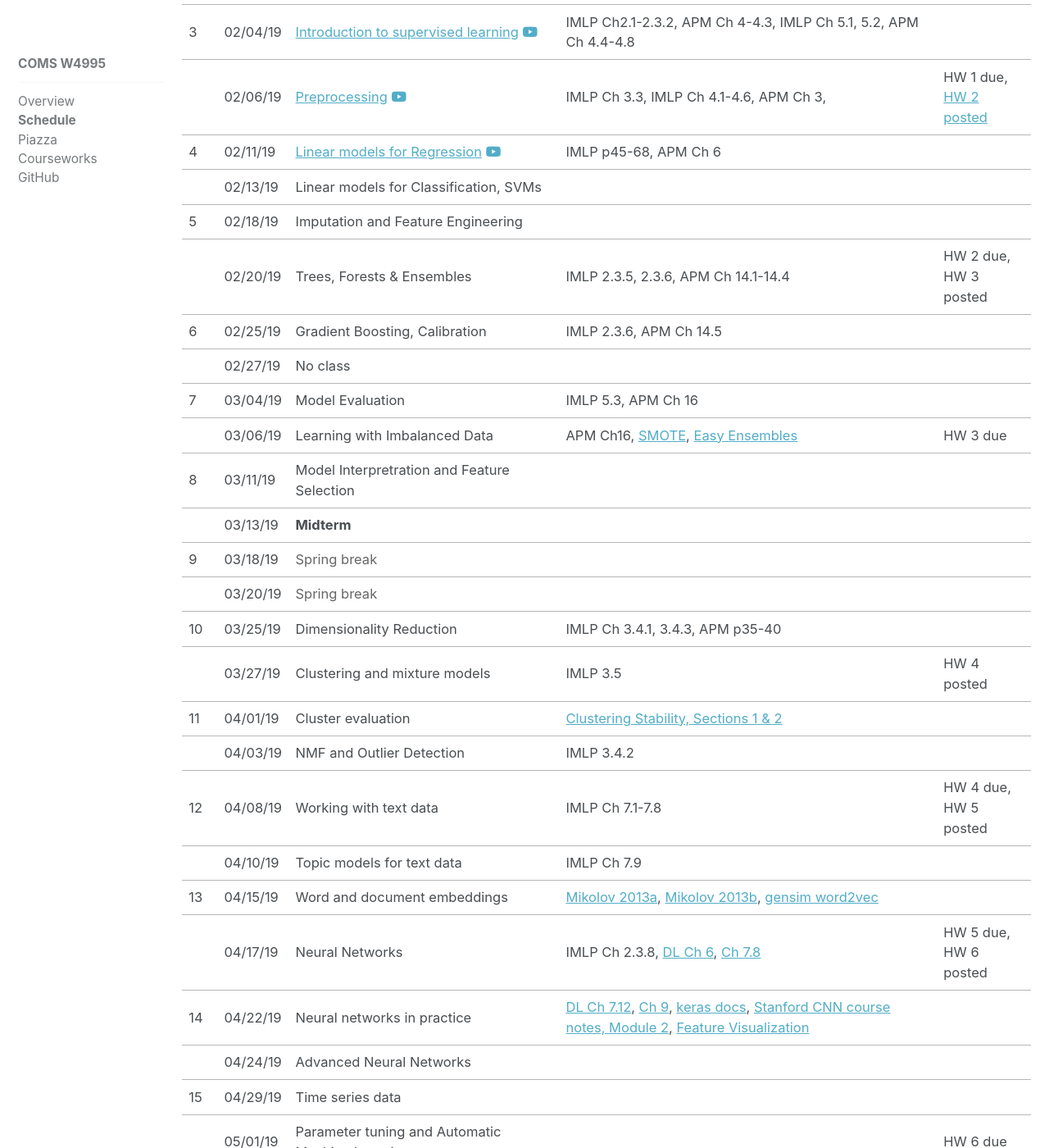
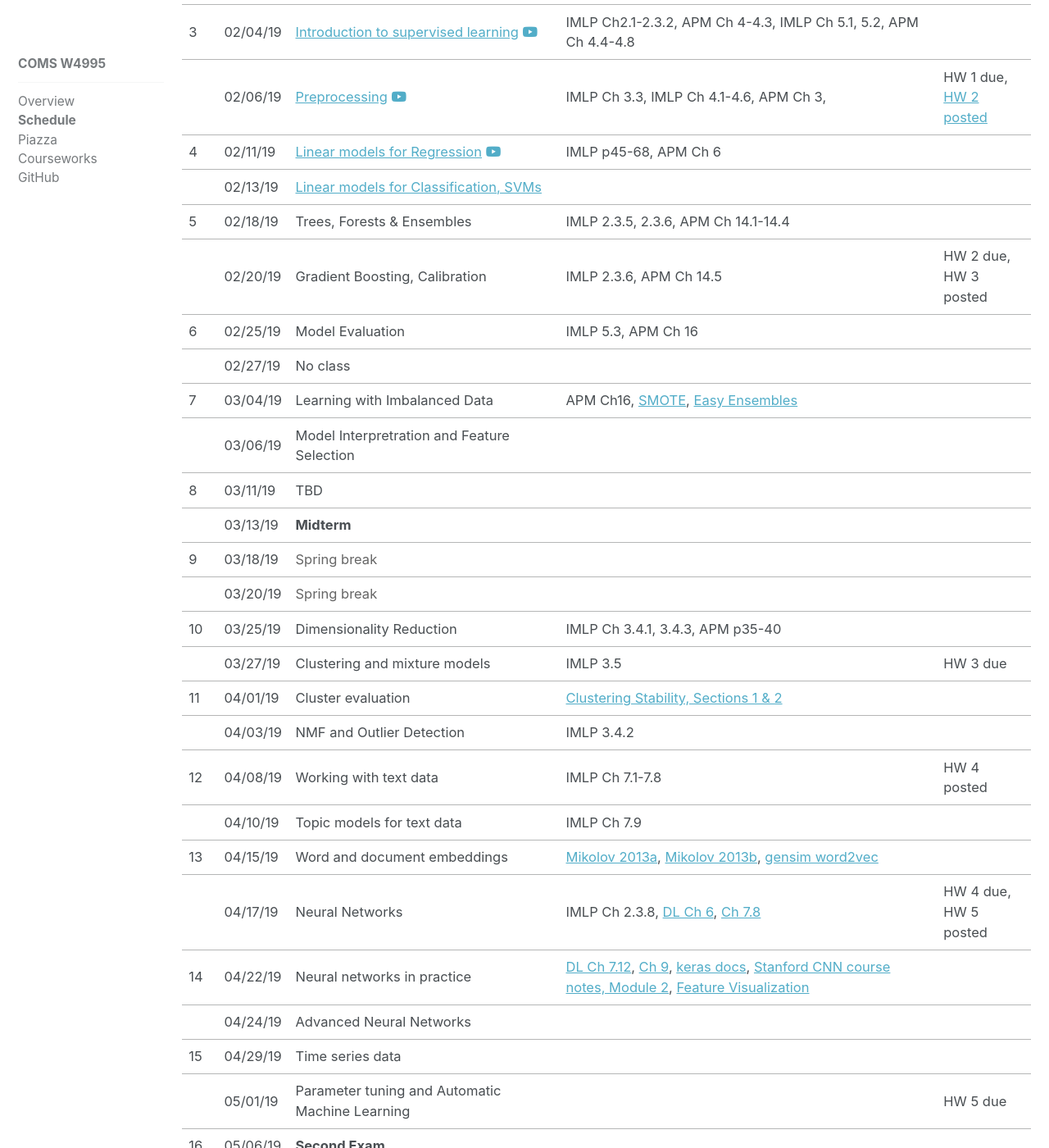
Before and after one commit to amueller/columbia-website, a Jekyll site: the page built from _comsw4995s19/lectures.md, in a window 1280 px wide and 1400 px high, scrolled down 478 px. Shown: the whole window at 82% size. Built offline with Jekyll 4.4.1, drawn with Linux system fonts in a browser that asks for light colours; nearby versions of some CDN libraries.

Commit message:
move more stuff around, add lectures for linear models for classification

```diff
--- a/_comsw4995s19/lectures.md
+++ b/_comsw4995s19/lectures.md
@@ -70,31 +70,29 @@ Press P on slides for presenter notes.
 		<td></td>
 
 		<td>02/13/19</td>
-		<td>Linear models for Classification, SVMs<br></td>
-
+		<td><a href="https://amueller.github.io/COMS4995-s19/slides/aml-07-linear-models-classification/">Linear models for Classification, SVMs</a></td>
 		<td></td>
 		<td></td>
 	</tr>
 	<tr>
 		<td>5</td>
 		<td>02/18/19</td>
-		<td>Imputation and Feature Engineering</td>
-		<td></td>
+		<td>Trees, Forests &amp; Ensembles</td>
+		<td>IMLP 2.3.5, 2.3.6, APM Ch 14.1-14.4</td>
 		<td></td>
 	</tr>
 	<tr>
 		<td><br></td>
 		<td>02/20/19</td>
-		<td>Trees, Forests &amp; Ensembles</td>
-		<td>IMLP 2.3.5, 2.3.6, APM Ch 14.1-14.4</td>
+		<td>Gradient Boosting, Calibration&nbsp;</td>
+		<td>IMLP 2.3.6, APM Ch 14.5</td>
 		<td>HW 2 due, HW 3 posted</td>
 	</tr>
 	<tr>
 		<td>6</td>
 		<td>02/25/19</td>
-		<td>Gradient Boosting, Calibration&nbsp;
-            </td>
-		<td>IMLP 2.3.6, APM Ch 14.5</td>
+		<td>Model Evaluation&nbsp;</td>
+		<td>IMLP 5.3, APM Ch 16</td>
 		<td><br></td>
 	</tr>
 	<tr>
@@ -108,24 +106,21 @@ Press P on slides for presenter notes.
 	<tr>
 		<td>7</td>
 		<td>03/04/19</td>
-		<td>Model Evaluation&nbsp;
-             </td>
-		<td>IMLP 5.3, APM Ch 16</td>
+		<td>Learning with Imbalanced Data&nbsp;</td>
+		<td>APM Ch16, <a href="https://www.jair.org/media/953/live-953-2037-jair.pdf">SMOTE</a>, <a href="http://cs.nju.edu.cn/zhouzh/zhouzh.files/publication/tsmcb09.pdf">Easy Ensembles</a></td>
 		<td></td>
 	</tr>
 	<tr>
 		<td></td>
 		<td>03/06/19</td>
-        <td>Learning with Imbalanced Data&nbsp;
-             </td>
-        <td>APM Ch16, <a href="https://www.jair.org/media/953/live-953-2037-jair.pdf">SMOTE</a>, <a href="http://cs.nju.edu.cn/zhouzh/zhouzh.files/publication/tsmcb09.pdf">Easy Ensembles</a></td>
-		<td>HW 3 due</td>
+        <td>Model Interpretration and Feature Selection</td>
+        <td></td>
+		<td></td>
 	</tr>
 	<tr>
 		<td>8</td>
 		<td>03/11/19</td>
-
-		<td>Model Interpretration and Feature Selection</td>
+		<td>TBD</td>
 		<td></td>
 		<td></td>
 	</tr>
@@ -163,7 +158,7 @@ Press P on slides for presenter notes.
 		<td>Clustering and mixture models
 		</td>
 		<td>IMLP 3.5</td>
-		<td>HW 4 posted</td>
+		<td>HW 3 due</td>
 	</tr>
 	<tr>
 		<td>11</td>
@@ -186,7 +181,7 @@ Press P on slides for presenter notes.
 		<td>Working with text data
 		</td>
 		<td>IMLP Ch 7.1-7.8</td>
-		<td>HW 4 due, HW 5 posted</td>
+		<td>HW 4 posted</td>
 	</tr>
 	<tr>
 		<td></td>
@@ -211,7 +206,7 @@ Press P on slides for presenter notes.
 		<td>Neural Networks
 		</td>
 		<td>IMLP Ch 2.3.8, <a href="http://www.deeplearningbook.org/contents/mlp.html">DL Ch 6</a>, <a href="http://www.deeplearningbook.org/contents/regularization.html">Ch 7.8</a></td>
-		<td>HW 5 due,  HW 6 posted</td>
+		<td>HW 4 due,  HW 5 posted</td>
 	</tr>
 	<tr>
 		<td>14</td>
@@ -241,7 +236,7 @@ Press P on slides for presenter notes.
 		<td>05/01/19</td>
 		<td>Parameter tuning and Automatic Machine Learning</td>
 		<td><br></td>
-		<td>HW 6 due</td>
+		<td>HW 5 due</td>
 	</tr>
 	<tr>
 		<td>16</td>
```
